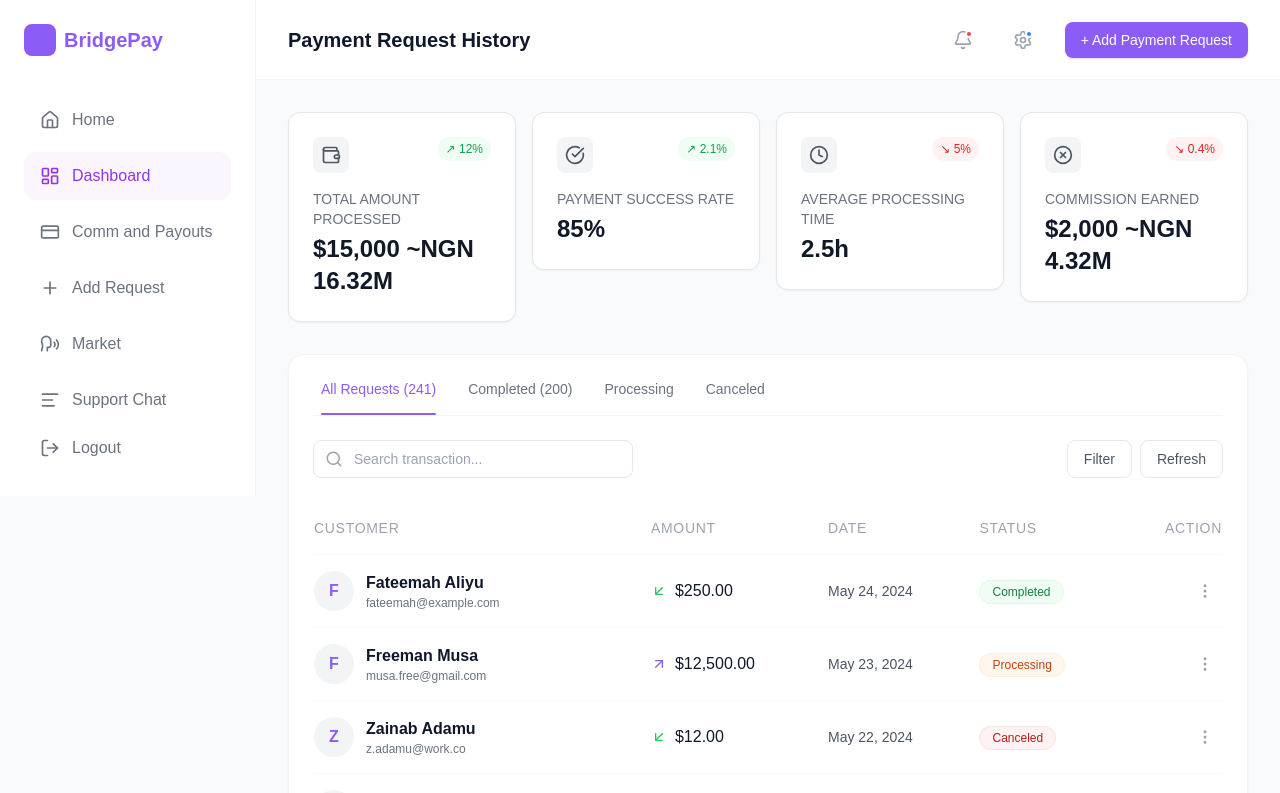
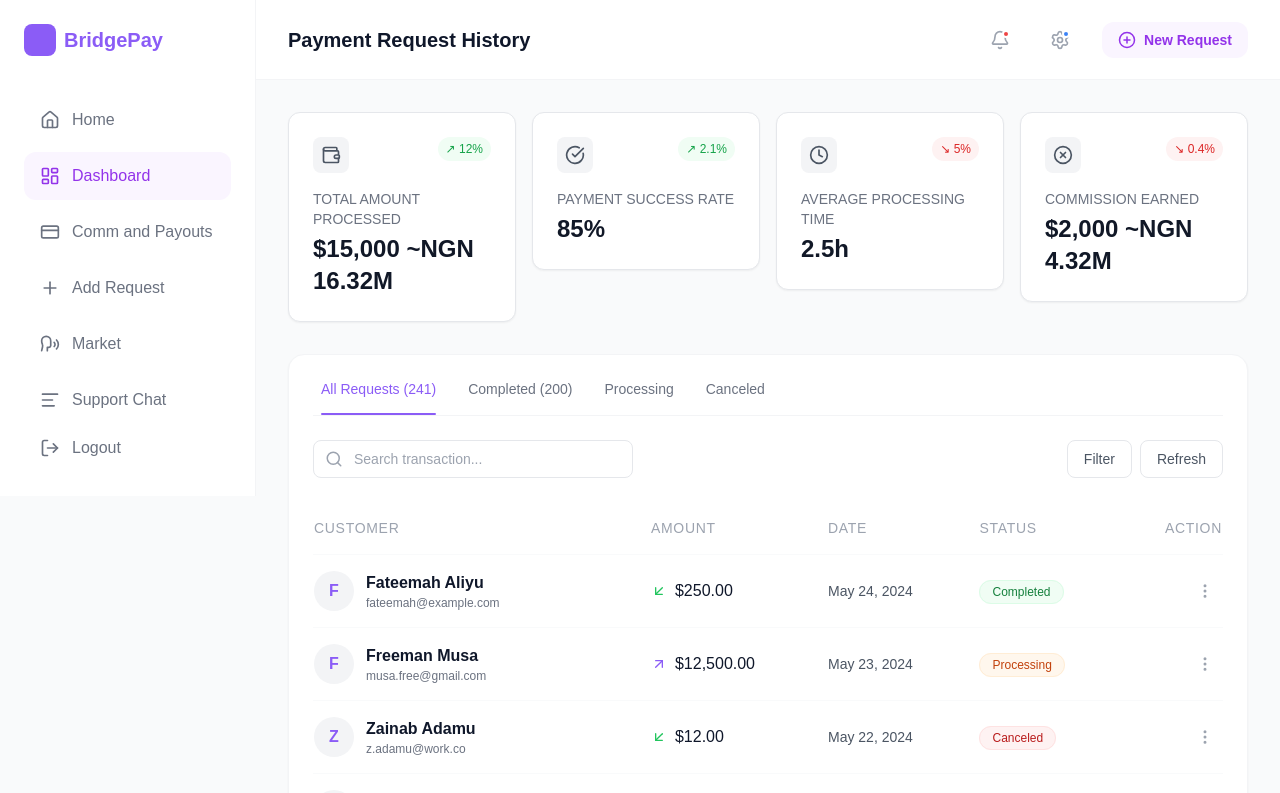
Before and after one commit to Abusadiq006/bridge-pay-dashboard, a React (Vite) app: page /dashboard in a window 1280 px wide. Shown: the top 793 px of the page. Built offline with nearby package versions, Linux system fonts and the light colour scheme; a web font is replaced by a local one.

Commit message:
Add Request Button

```diff
--- a/src/components/Header.jsx
+++ b/src/components/Header.jsx
@@ -29,9 +29,14 @@ const Header = ({ onMenuClick }) => {
           <span className="absolute top-2 right-2 w-2 h-2 bg-blue-500 rounded-full border-2 border-white"></span>
         </button>
 
-        <button className="bg-brand-purple text-white px-4 py-2 rounded-lg font-medium text-sm hover:bg-purple-700 transition-all shadow-sm shadow-purple-200">
-          + Add Payment Request
-        </button>
+        {/* Quick Add Request Button */}
+        <Link
+          to="/dashboard/add-request"
+          className="hidden sm:flex items-center gap-2 bg-purple-50 text-purple-600 px-4 py-2 rounded-xl text-sm font-semibold hover:bg-purple-100 transition-colors"
+        >
+          <PlusCircle size={18} />
+          <span>New Request</span>
+        </Link>
       </div>
     </header>
   );
```
